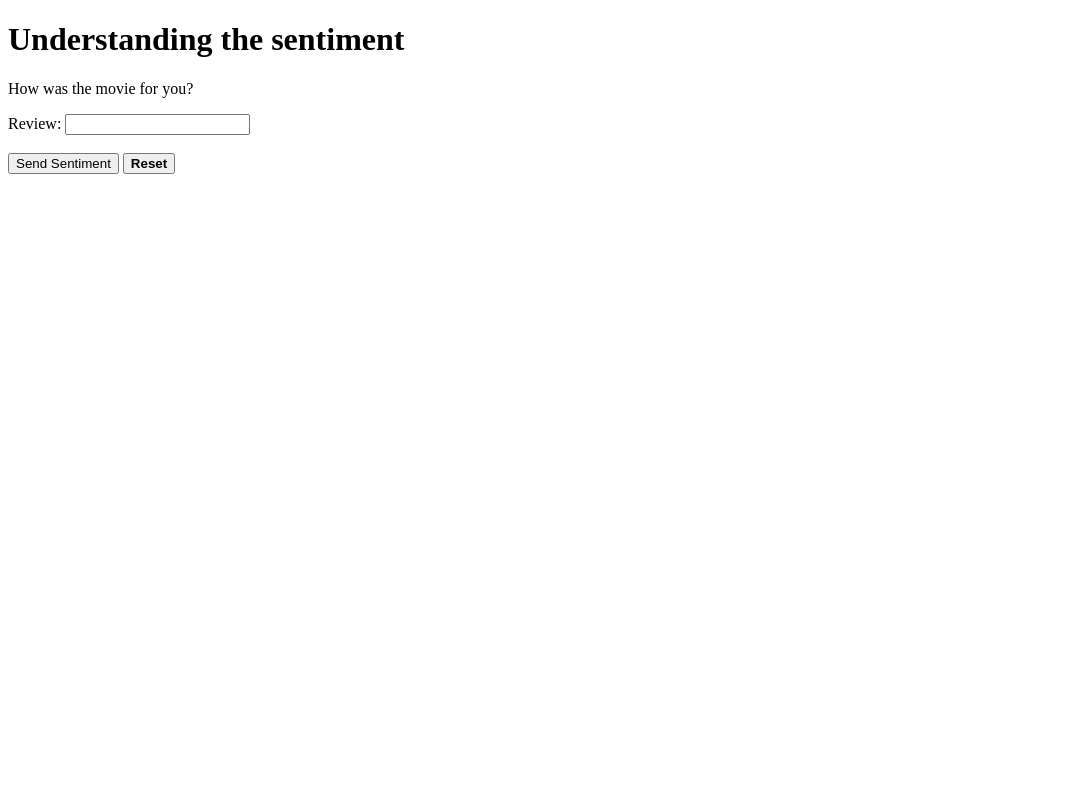
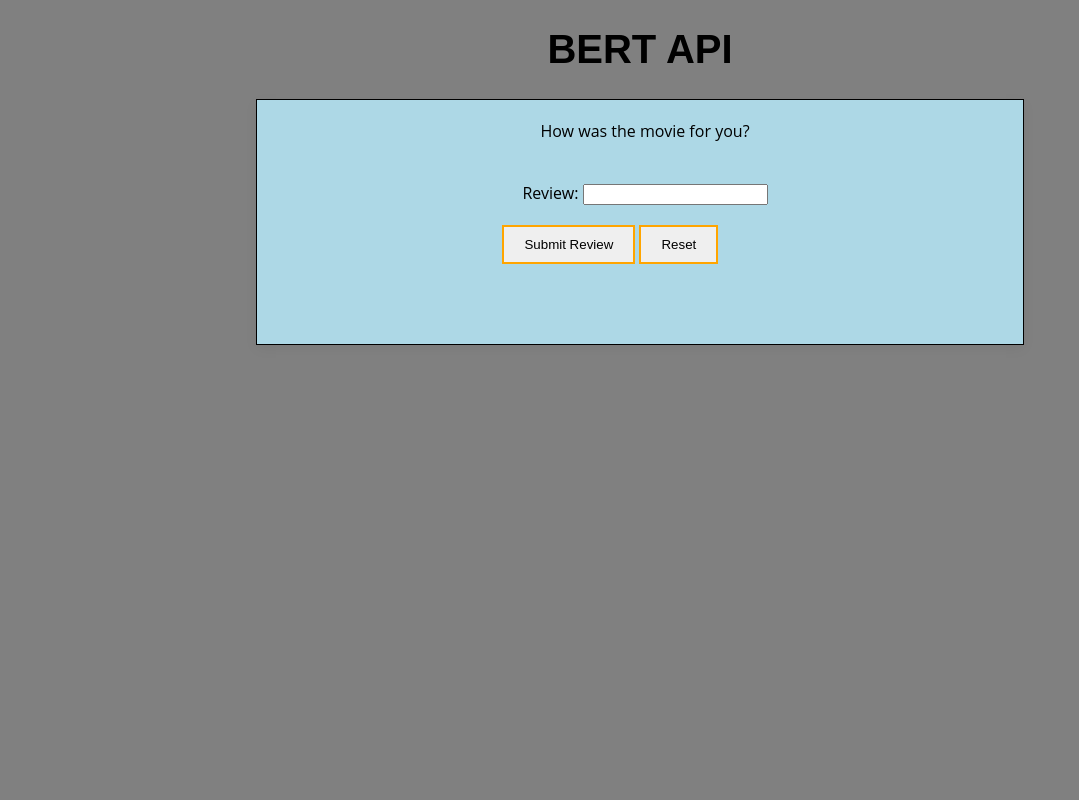
Before and after one commit to JohnH-King/BERT-with-python, a Flask app: page /home in a window 1280 px wide. Shown: the whole page, without its empty margins (0-1079 px from the left). Run offline with Flask 2, Linux system fonts and the light colour scheme.

Commit message:
Visual changes
Converted json string to output labels. Also gave styling that was not present before.

```diff
--- a/BERT-App (Excluding Model)/templates/home.html
+++ b/BERT-App (Excluding Model)/templates/home.html
@@ -1,24 +1,100 @@
 <!DOCTYPE html>
 <html lang="en" dir="ltr">
-<!-- <link rel="stylesheet" href="css/template.css" /> -->
-  <head>
-    <meta charset="utf-8">
-    <title>About Flask</title>
-  </head>
-  <body>
-    <h1>Understanding the sentiment</h1>
-    <p> How was the movie for you?</p>
+<head>
+  <meta charset="utf-8">
+  <!-- <link rel="stylesheet" href="css/template.css" /> -->
 
+  <style>
+  h1{
+  	font-weight: bold;
+    color: black;
+  	font-size: 5vh;
+    justify-content: center;
+    align-items: center;
 
-    <form action="http://localhost:5000/get_sentiment" method="post" id="default" target="_blank" >
-      Review: <input type="text" name="Review" id="Review" for="Review">
-      <br><br>
-      <button formaction="http://localhost:5000/get_sentiment" type="submit">Send Sentiment</button>
-      <button class="" type="reset" name="button"><b>Reset</b></button><br>
-      <!-- Upload resume: <input type="file" name="" value="" accept="pdf"> -->
-    </form>
-<p name="output" id="output"></p>
+  }
+  .main{
+  	background-color: lightblue;
+  	font-family: 'Open Sans', sans-serif;
+  	display: flex;
+  	width: 100%;
+  	margin-left: 20%;
+  	margin-right: 20%;
+    padding-left: 10px;
+  	/* font-size: 1vh; */
+  	overflow-y: auto;
+  	overflow-x: hidden;
+  	flex-direction: column;
+  	justify-content: center;
+  	align-items: center;
+    border: 1px solid black;
+    box-shadow: 0 .25rem .75rem rgba(0, 0, 0, .05);
+  }
+  button {
+    border: 2px solid orange;
+    color: black;
+    padding: 10px 20px;
+  }
+  button:hover {
+    background-color: gray;
+    color: black;
+  }
+  p {
+    padding: 10px;
+    margin: 10px;
+    color: black;
+  }
+  body {
+    margin: auto;
+    font-family: Courier New,Arial,Optima;
+    background-color: grey;
+    color: #fff;
+    display: flex;
+    flex-direction: column;
+    align-items: center;
+    width: 100%;
+    height: 100%;
+    overflow-y: auto;
+  font-family: Arial, Helvetica, sans-serif;
+}
 
+html {
+  position: relative;
+  min-height: 100%;
+}
+
+.flex-container {
+  display: flex;
+  flex: 1;
+  flex-wrap: wrap;
+  width: 100%;
+  flex-direction: row;
+  justify-content: center;
+  align-items: center;
+}
+
+.box-shadow {
+  box-shadow: 0 .25rem .75rem rgba(0, 0, 0, .05);
+}
+
+  </style>
+  <meta name="viewport" content="width=device-width, initial-scale=1">
+  <title>Test Sentiment Model</title>
+</head>
+<body class="flex-container">
+      <h1>BERT API</h1>
+        <div class="main">
+          <p> How was the movie for you?</p>
+          <form action="http://localhost:5000/get_sentiment" method="post" id="default" target="_blank" >
+            <p>Review: <input type="text" name="Review" id="Review" for="Review"></p>
+
+            <button formaction="http://localhost:5000/get_sentiment" type="submit">Submit Review</button>
+            <button class="" type="reset" name="button">Reset</button><br>
+            <!-- Upload resume: <input type="file" name="" value="" accept="pdf"> -->
+          </form>
+          <p name="output" id="output"></p>
+          <p name="output2" id="output2"></p>
+        </div>
  <script>
   //Get the form element by id
 const sampleForm = document.getElementById("default");
@@ -57,13 +133,25 @@ sampleForm.addEventListener("submit", async (e) => {
     let { serverDataResponse } = responseData;
 
     //Display the response data in the console (for debugging)
-    console.log(serverDataResponse);
-
-    document.getElementById("output").innerHTML = JSON.stringify(responseData);
+    console.log(responseData);
+    var json_to_html = document.getElementById("output")
+    let data = JSON.stringify(responseData);
+    let parsedData = JSON.parse(data);
+    // json_to_html.innerHTML = "Converting JSON to HTML <br><br>"+"Review:" + parsedData.result;
+    if(parsedData.result=="pos")
+      json_to_html.innerHTML = "The sentiment of the review was positive";
+    else if (parsedData.result=="neg") {
+      json_to_html.innerHTML = "The sentiment of the review was negative";
+    }(parsedData.result=="pos")
 
   } catch (error) {
     //If an error occurs display it in the console (for debugging)
+    var data = JSON.stringify(error);
+    var parsedData = JSON.parse(data);
+    document.getElementById("output2").innerHTML = "Converting JSON to HTML <br><br>"+
+    "Sentiment" + parsedData.sent;
     console.error(error);
+    document.getElementById("output2").innerHTML = error;
   }
 });
 
```
Also changed, not shown: BERT-App (Excluding Model)/templates/css/template.css (+47 -1 lines), BERT-App (Excluding Model)/templates/template.css (+15 -0 lines).
